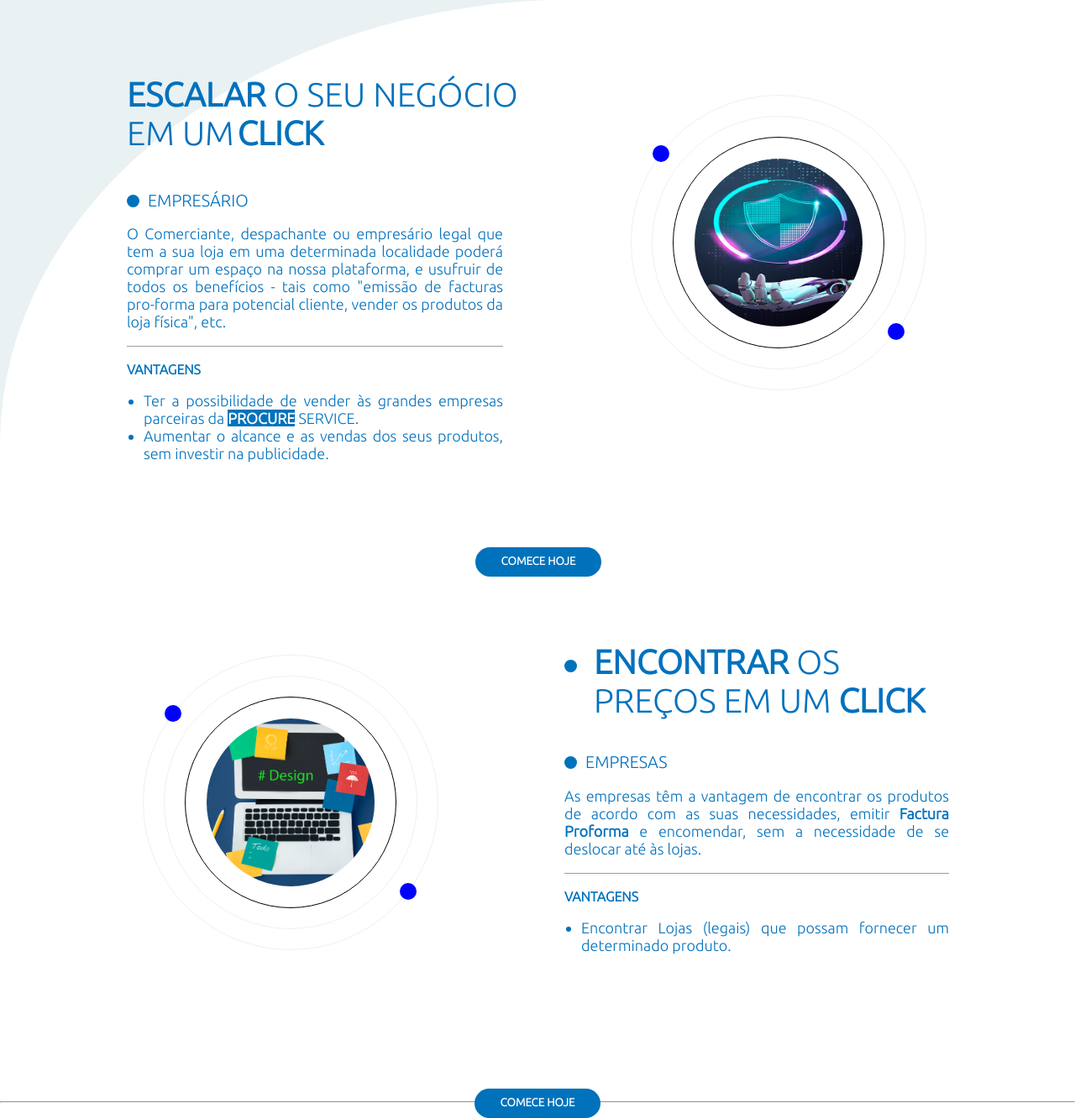
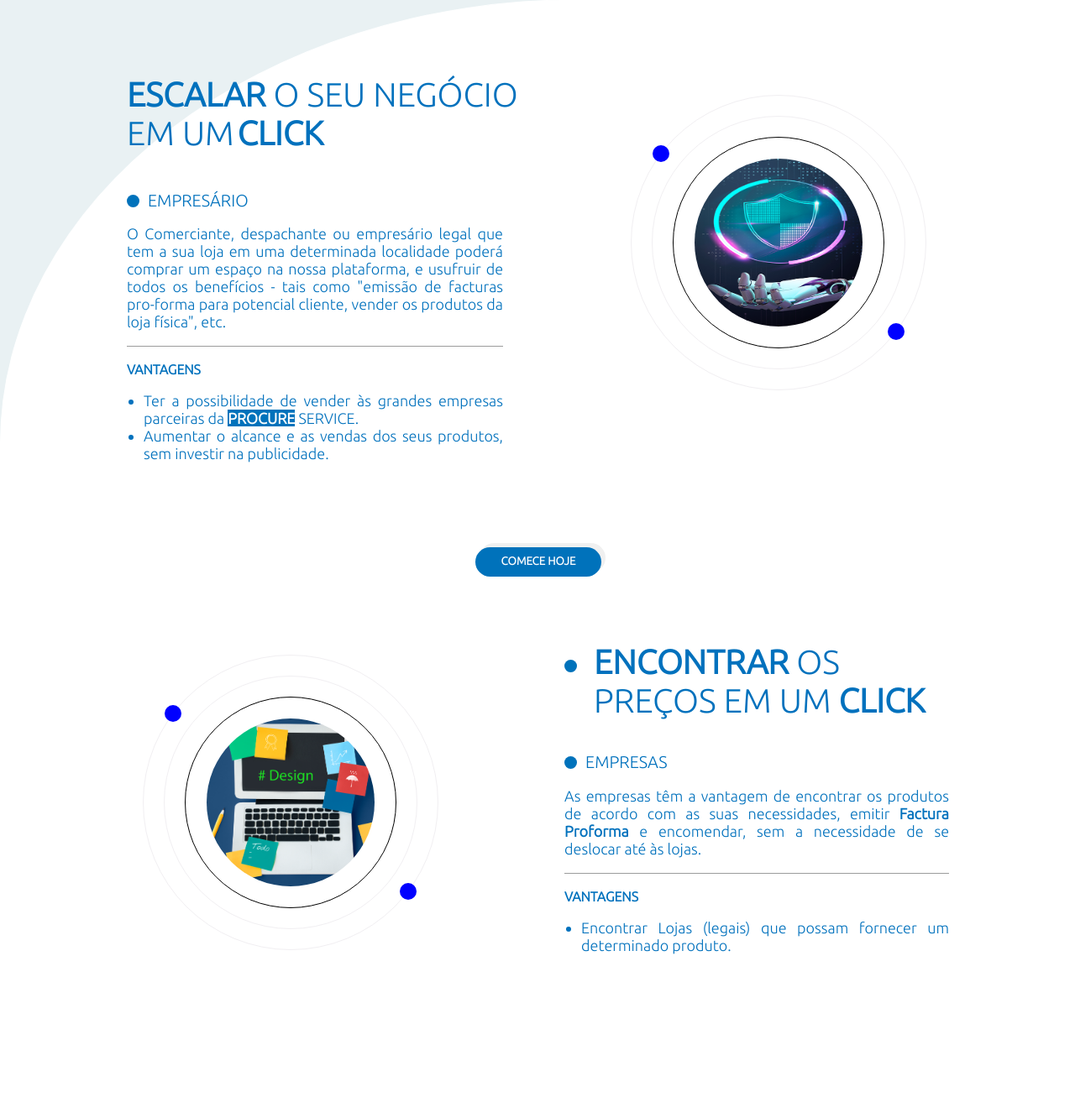
Before and after one commit to hermenianunda/Home-Procure, a PHP site: page / in a window 1280 px wide; the page is wider, and only the part inside the window is pictured. Shown: the part 2642-3974 px from the top of that part at 84% size. After the commit the page ends 3779 px from the top of that part, so only its background shows below. Run offline with PHP 8.4, Linux system fonts and the light colour scheme.

Commit message:
Atualizacao1

```diff
--- a/index.html
+++ b/index.html
@@ -55,7 +55,7 @@
 
                                         <p>Seja Bem Vindo ao novo conceito<br>
                                         de conectar empresas que precisam<br>
-                                    daquilo que você oferece.</p>
+                                        daquilo que você oferece.</p>
 
                                     </div>
 
@@ -345,12 +345,6 @@
 
                 </div>
 
-
-                    <hr>
-
-                    <div class="div-botao-comece1">
-                        <button class="botao-comece-hoje">COMECE HOJE</button>
-                    </div>
             </div>
 
         </section>
--- a/style.css
+++ b/style.css
@@ -19,6 +19,9 @@
 html, body, .body{
     width: 100%;
 }
+body, html {
+    overflow-x: hidden;
+}
 
 .header{
 
@@ -32,7 +35,7 @@ html, body, .body{
     background-color: #0072BB;
     height: 10px;
     border-bottom: 1px solid #ADCCE0;
-    box-shadow: 0px 10px 0 #F1F1F1;
+    box-shadow: 0px 10px 1 #F1F1F1;
 }
 .header-logo{
     margin-top: 10px;
@@ -323,7 +326,7 @@ html, body, .body{
     font-weight: bold;
     cursor: pointer;
     border-radius: 30px;
-    /*box-shadow: 4px 5px 0 #000;*/
+    box-shadow: 5px -5px 0 #F0F0F0;
 
     align-items: center;
 }
@@ -339,7 +342,7 @@ html, body, .body{
     font-weight: bold;
     cursor: pointer;
     border-radius: 30px;
-    /*box-shadow: 4px 5px 0 #000;*/
+    box-shadow: 5px -5px 0 #F0F0F0;
 
 
     position: absolute;
@@ -753,7 +756,6 @@ text-align: justify;
     width: 100%;
     height: auto;
     margin-top: 100px;
-    margin-bottom: 30px;
 
     display: flex;
     flex-direction: row;
```
